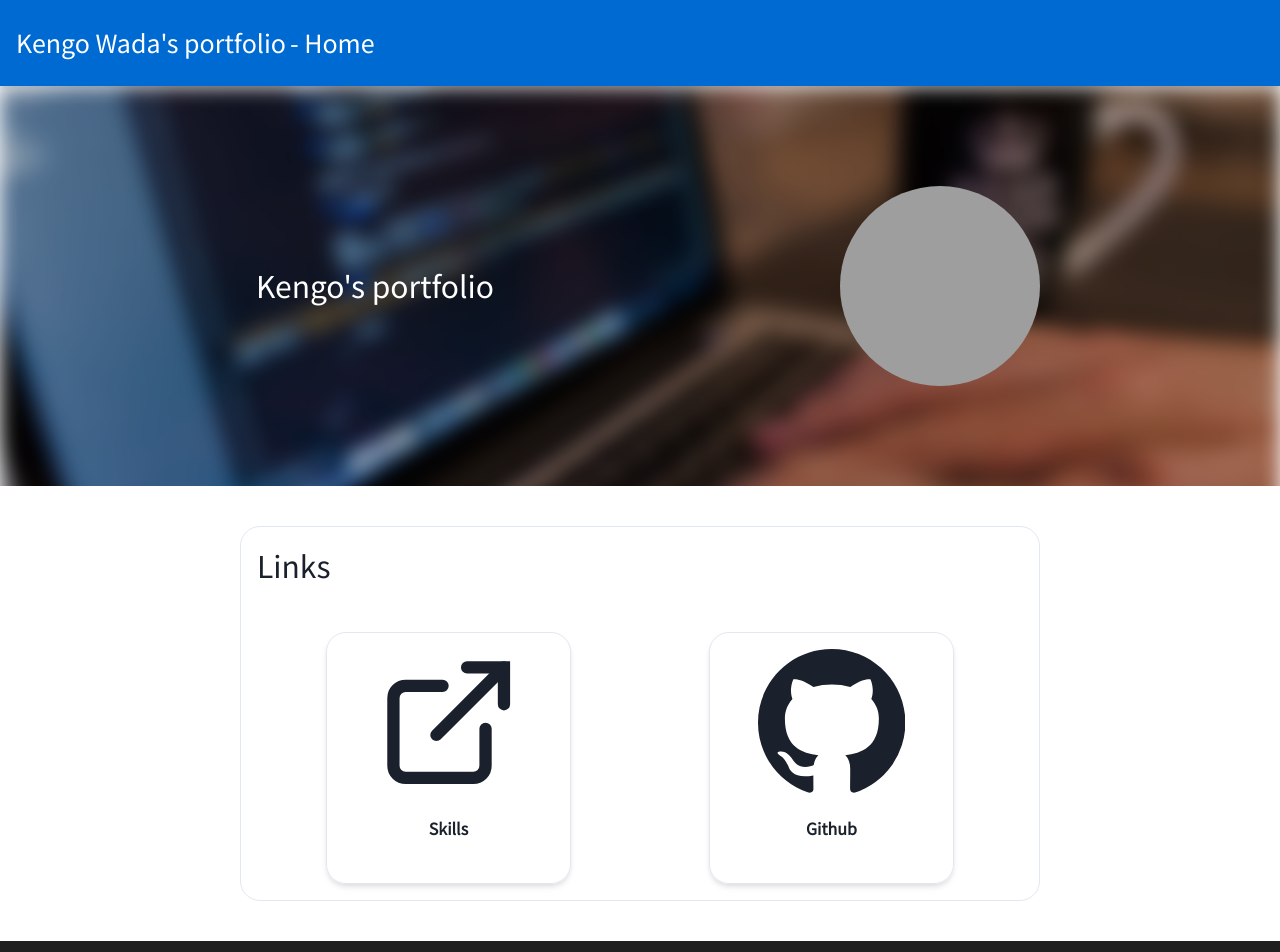
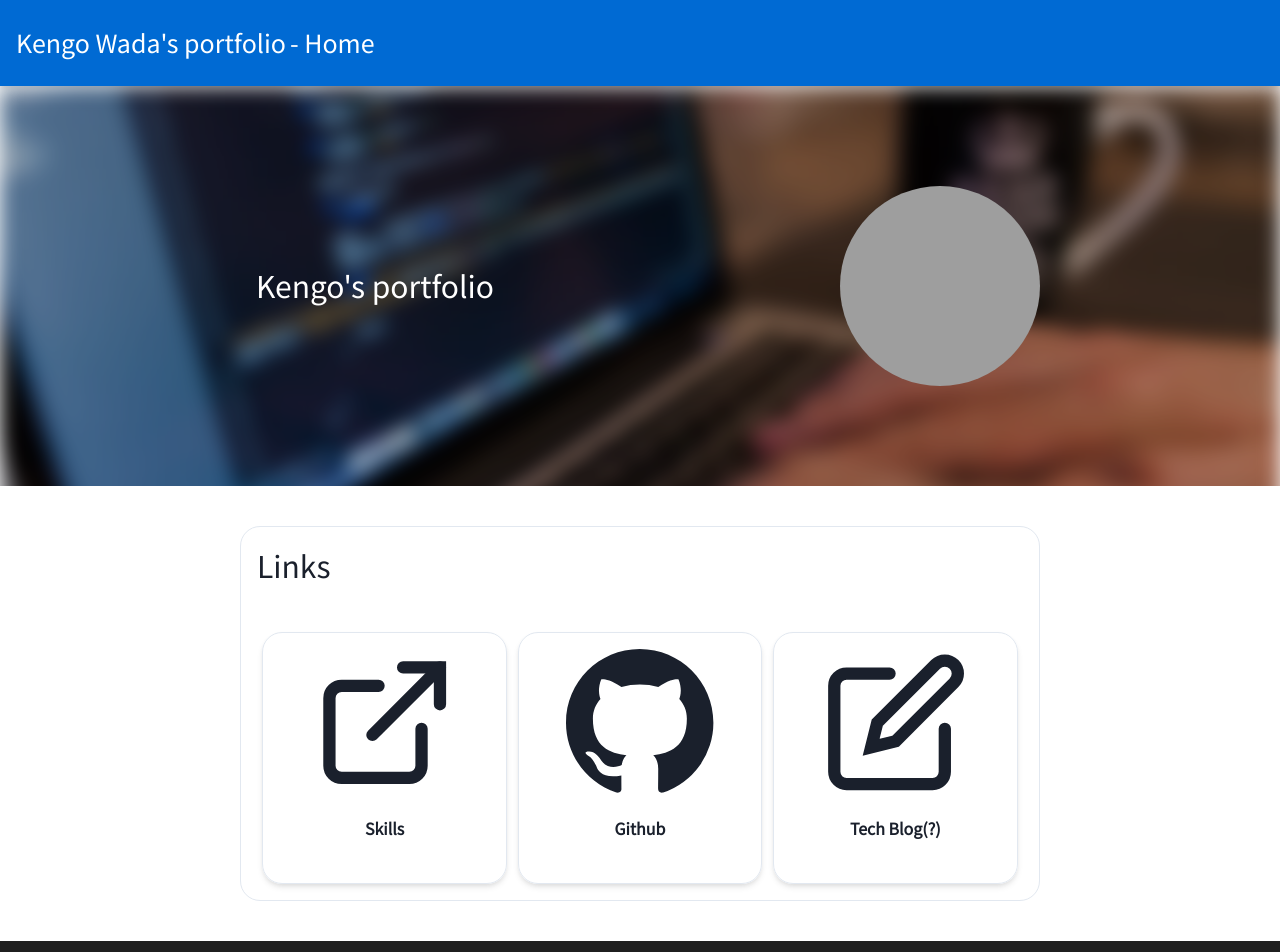
Before and after one commit to 10fu3/my_portfolio, a Next.js app: page / in a window 1280 px wide. Shown: the top 952 px of the page. Built offline with nearby package versions, Linux system fonts and the light colour scheme; grey boxes are pictures that could not be loaded.

Commit message:
the 8th commit

```diff
--- a/pages/index.tsx
+++ b/pages/index.tsx
@@ -3,7 +3,7 @@ import Link from 'next/link'
 import Page from "../component/Page";
 import {Box, Center, chakra, Divider, Flex, Spacer} from "@chakra-ui/react";
 import React from "react";
-import {ExternalLinkIcon, RepeatClockIcon} from '@chakra-ui/icons';
+import {EditIcon, ExternalLinkIcon, RepeatClockIcon} from '@chakra-ui/icons';
 import {GoMarkGithub} from "react-icons/go";
 import Square from "../component/Square";
 
@@ -69,13 +69,25 @@ const Home: NextPage = () => {
                     </chakra.a>
                   </Link>
                   <Link passHref={true} href={'https://github.com/10fu3'}>
-                    <chakra.a w={"33%"} style={{aspectRatio:"1"}}>
+                    <chakra.a w={"33%"} target="_blank" style={{aspectRatio:"1"}}>
                       <Square w={"100%"}>
                         <Box p={2}>
                           <Center pt={2}>
                             <GoMarkGithub size="65%"/>
                           </Center>
                           <chakra.p pt={5} fontWeight="600" textAlign="center">Github</chakra.p>
+                        </Box>
+                      </Square>
+                    </chakra.a>
+                  </Link>
+                  <Link passHref={true} href={'http://den3.net/activity_diary/author/tofu/'}>
+                    <chakra.a w={"33%"} target="_blank" style={{aspectRatio:"1"}}>
+                      <Square w={"100%"}>
+                        <Box p={2}>
+                          <Center pt={2}>
+                            <EditIcon boxSize="65%"/>
+                          </Center>
+                          <chakra.p pt={5} fontWeight="600" textAlign="center">Tech Blog(?)</chakra.p>
                         </Box>
                       </Square>
                     </chakra.a>
```
